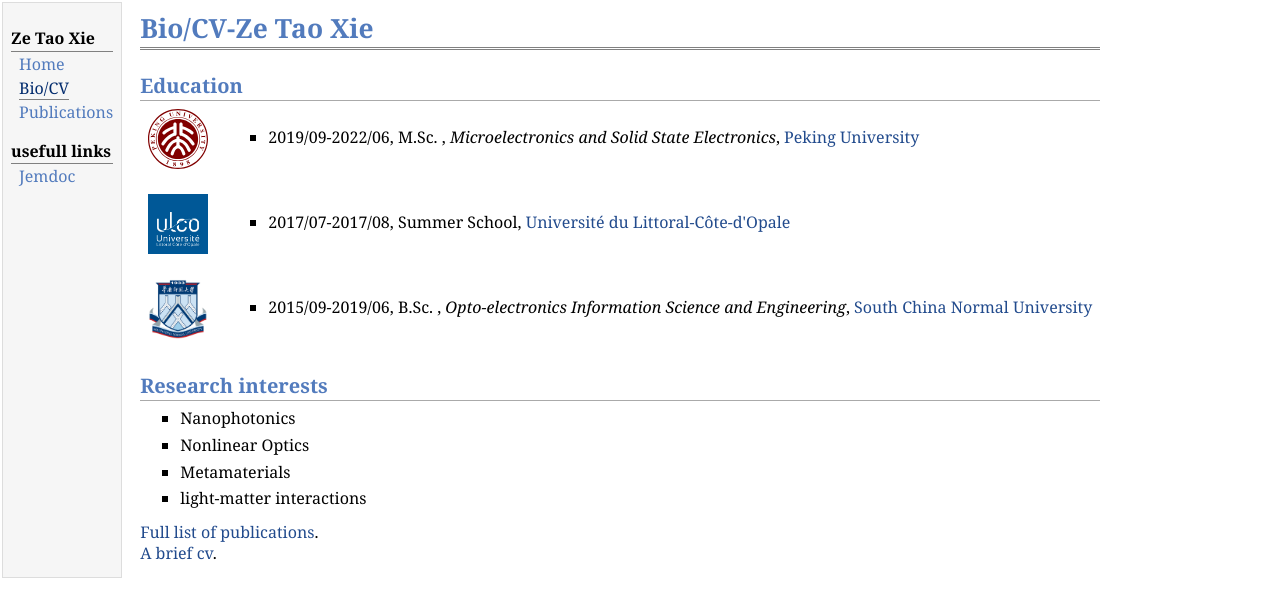
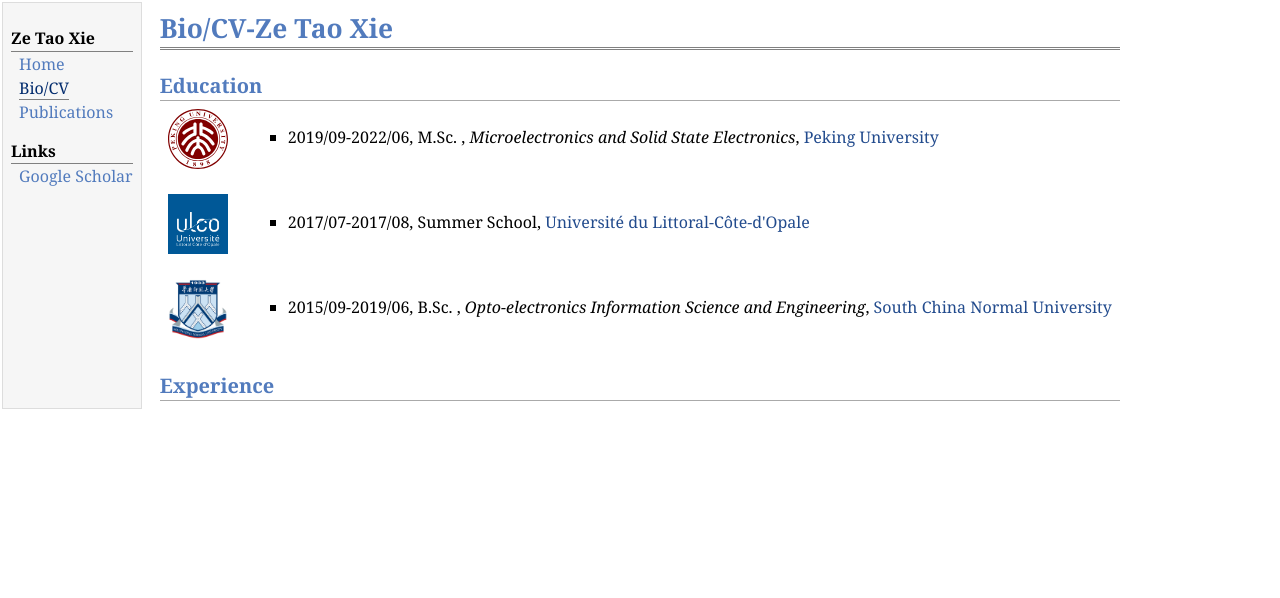
Before and after one commit to zetaoxie7/zetaoxie7.github.io, a plain HTML site: page bio.html in a window 1280 px wide. Drawn offline with Linux system fonts and the light colour scheme.

Commit message:
ztx（本次更新内容）

```diff
--- a/bio.html
+++ b/bio.html
@@ -15,8 +15,8 @@
 <div class="menu-item"><a href="index.html">Home</a></div>
 <div class="menu-item"><a href="bio.html" class="current">Bio/CV</a></div>
 <div class="menu-item"><a href="publications.html">Publications</a></div>
-<div class="menu-category">usefull links</div>
-<div class="menu-item"><a href="http://jemdoc.jaboc.net/">Jemdoc</a></div>
+<div class="menu-category">Links</div>
+<div class="menu-item"><a href="https://scholar.google.com/citationsuser=f3xhZA8AAAAJ&hl">Google&nbsp;Scholar</a></div>
 </td>
 <td id="layout-content">
 <div id="toptitle">
@@ -44,20 +44,7 @@
 </li>
 </ul>
 </td></tr></table>
-<h2>Research interests</h2>
-<ul>
-<li><p>Nanophotonics</p>
-</li>
-<li><p>Nonlinear Optics</p>
-</li>
-<li><p>Metamaterials</p>
-</li>
-<li><p>light-matter interactions</p>
-</li>
-</ul>
-<p><a href="publications.html">Full list of publications</a>.
-<br />
-<a href="cv.pdf">A brief cv</a>.</p>
+<h2>Experience</h2>
 </td>
 </tr>
 </table>
```
Also changed, not shown: index.html (+3 -3 lines), publications.html (+2 -2 lines), 2 other files.
